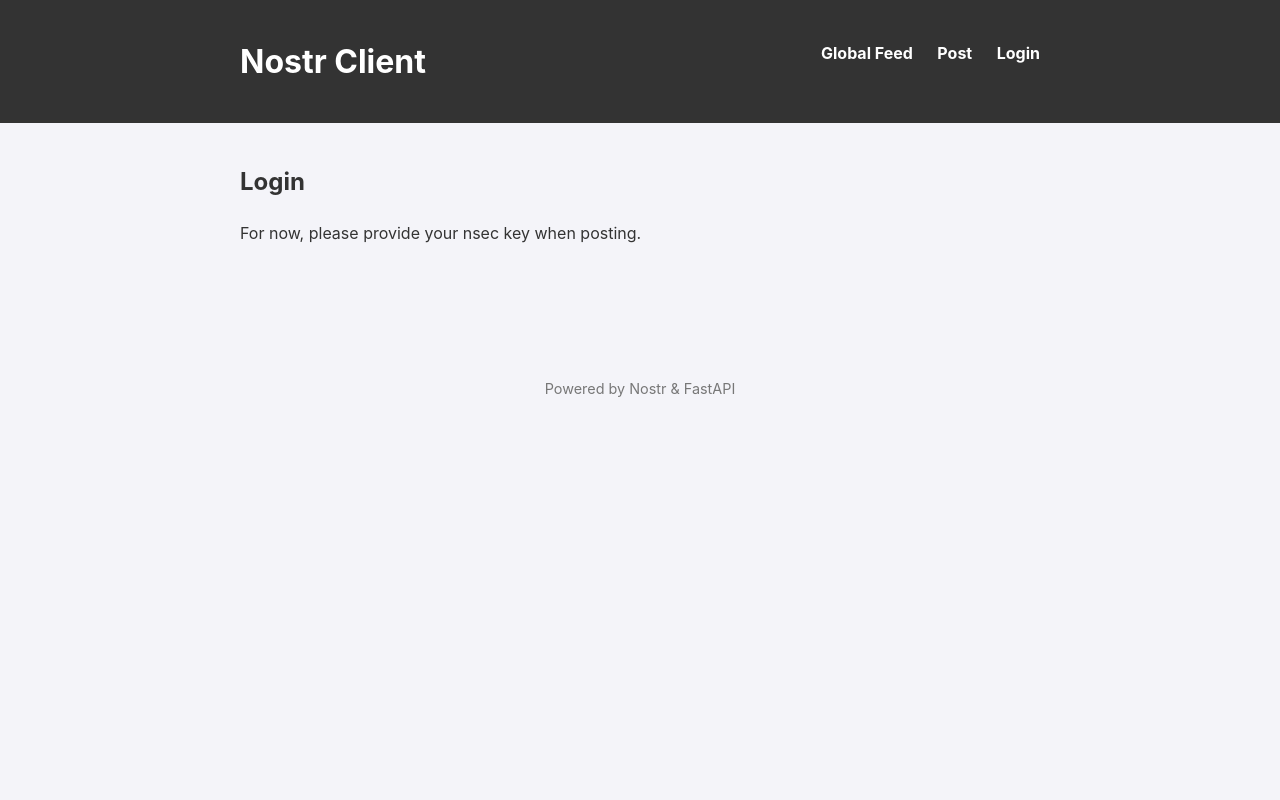
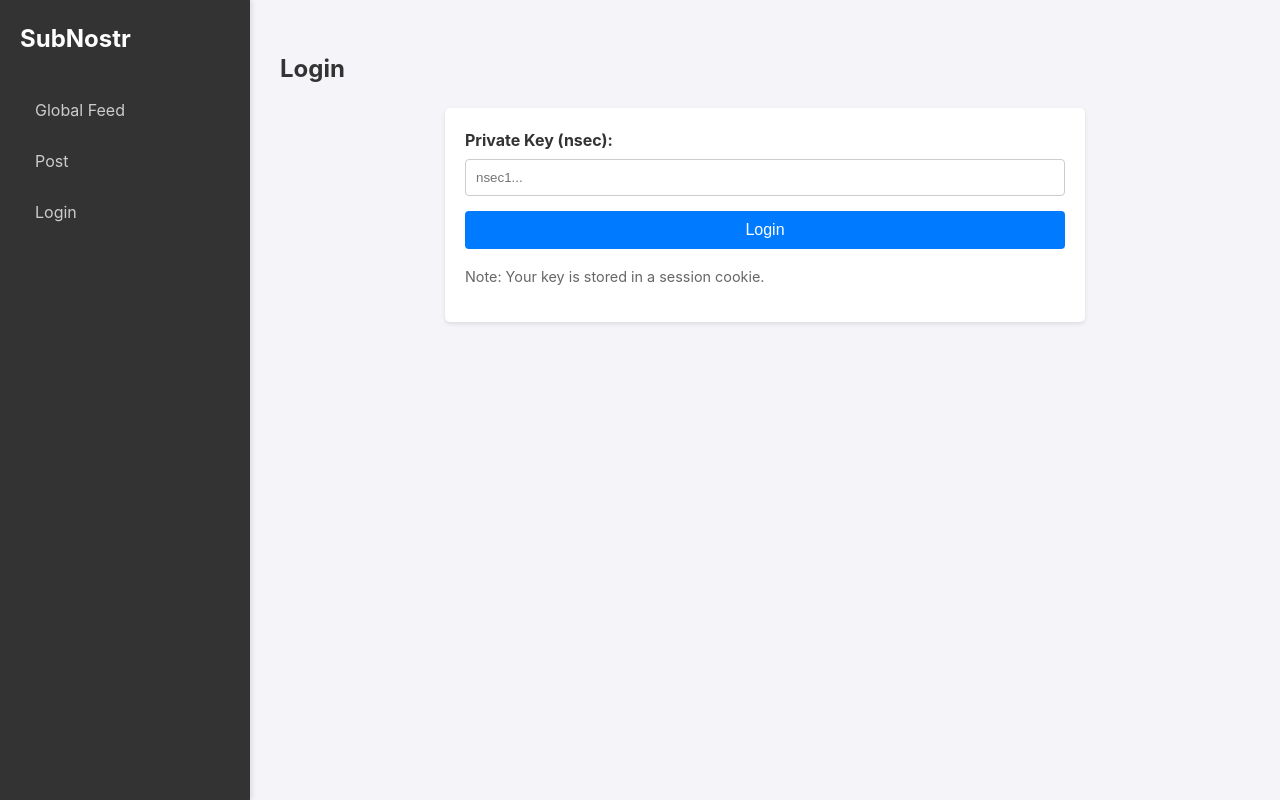
Before and after one commit to lucianmarin/subnostr, a FastAPI app: page /login in a window 1280 px wide. Run offline with FastAPI, Linux system fonts and the light colour scheme; parts of the project's set-up code (start-up, migrations or seed data) failed here and were passed over.

Commit message:
implement login logout

```diff
--- a/main.py
+++ b/main.py
@@ -1,10 +1,11 @@
-from fastapi import FastAPI, Request, Form
+from fastapi import FastAPI, Request, Form, Response
 from fastapi.templating import Jinja2Templates
 from fastapi.staticfiles import StaticFiles
 from fastapi.responses import RedirectResponse
 from app.nostr_client import nostr_manager
 from nostr_sdk import Keys
 from contextlib import asynccontextmanager
+from typing import Optional
 
 @asynccontextmanager
 async def lifespan(app: FastAPI):
@@ -20,24 +21,67 @@ templates = Jinja2Templates(directory="templates")
 @app.get("/")
 async def index(request: Request):
     events = await nostr_manager.get_global_feed()
-    return templates.TemplateResponse("index.html", {"request": request, "events": events})
+    user_nsec = request.cookies.get("user_nsec")
+    return templates.TemplateResponse("index.html", {
+        "request": request,
+        "events": events,
+        "logged_in": user_nsec is not None
+    })
 
 @app.get("/post")
 async def post_page(request: Request):
-    return templates.TemplateResponse("post.html", {"request": request})
+    user_nsec = request.cookies.get("user_nsec")
+    return templates.TemplateResponse("post.html", {
+        "request": request,
+        "logged_in": user_nsec is not None
+    })
 
 @app.post("/post")
-async def post_submit(request: Request, nsec: str = Form(...), content: str = Form(...)):
+async def post_submit(request: Request, content: str = Form(...), nsec: Optional[str] = Form(None)):
+    user_nsec = nsec or request.cookies.get("user_nsec")
+
+    if not user_nsec:
+        return templates.TemplateResponse("post.html", {
+            "request": request,
+            "error": "Private key (nsec) is required to post.",
+            "logged_in": False
+        })
+
     try:
-        keys = Keys.parse(nsec)
+        keys = Keys.parse(user_nsec)
         await nostr_manager.publish_note(content, keys)
         return RedirectResponse(url="/", status_code=303)
     except Exception as e:
         return templates.TemplateResponse("post.html", {
             "request": request,
-            "error": f"Error publishing note: {str(e)}"
+            "error": f"Error publishing note: {str(e)}",
+            "logged_in": request.cookies.get("user_nsec") is not None
         })
 
 @app.get("/login")
 async def login_page(request: Request):
-    return templates.TemplateResponse("login.html", {"request": request})
+    user_nsec = request.cookies.get("user_nsec")
+    return templates.TemplateResponse("login.html", {
+        "request": request,
+        "logged_in": user_nsec is not None
+    })
+
+@app.post("/login")
+async def login_submit(request: Request, nsec: str = Form(...)):
+    try:
+        Keys.parse(nsec)
+        response = RedirectResponse(url="/", status_code=303)
+        response.set_cookie(key="user_nsec", value=nsec, httponly=True, samesite="lax")
+        return response
+    except Exception as e:
+        return templates.TemplateResponse("login.html", {
+            "request": request,
+            "error": f"Invalid nsec: {str(e)}",
+            "logged_in": False
+        })
+
+@app.get("/logout")
+async def logout():
+    response = RedirectResponse(url="/", status_code=303)
+    response.delete_cookie("user_nsec")
+    return response
--- a/static/style.css
+++ b/static/style.css
@@ -5,45 +5,74 @@ body {
     padding: 0;
     background-color: #f4f4f9;
     color: #333;
+    height: 100vh; /* Full viewport height */
+    overflow: hidden; /* Prevent body scroll, scroll content area instead */
+    min-width: 320px;
 }
 
-.container {
-    width: 90%;
-    max-width: 800px;
-    margin: 0 auto;
-    padding: 20px;
+.app-layout {
+    display: grid;
+    grid-template-columns: 250px 1fr;
+    grid-template-rows: 100vh;
+    height: 100vh;
 }
 
-header {
+/* Sidebar Styles */
+.sidebar {
     background: #333;
     color: #fff;
-    padding: 1rem 0;
+    display: flex;
+    flex-direction: column;
+    padding: 20px;
+    box-shadow: 2px 0 5px rgba(0,0,0,0.1);
+    overflow-y: auto;
 }
 
-header h1 {
-    margin: 0;
-    display: inline-block;
+.sidebar-header h1 {
+    margin: 0 0 30px 0;
+    font-size: 1.5rem;
 }
 
-header h1 a {
+.sidebar-header h1 a {
     color: #fff;
     text-decoration: none;
 }
 
-nav {
-    float: right;
-    margin-top: 5px;
+.sidebar nav {
+    display: flex;
+    flex-direction: column;
+    flex-grow: 1;
 }
 
-nav a {
-    color: #fff;
+.nav-item {
+    color: #ccc;
     text-decoration: none;
-    margin-left: 20px;
-    font-weight: bold;
+    padding: 10px 15px;
+    margin-bottom: 5px;
+    border-radius: 4px;
+    transition: background 0.2s, color 0.2s;
 }
 
+.nav-item:hover {
+    background: rgba(255,255,255,0.1);
+    color: #fff;
+}
+
+/* Main Content Area */
+.content-area {
+    overflow-y: auto; /* Scrollable content */
+    padding: 30px;
+}
+
+/* Helper for content width limitation if needed within main */
+.container {
+    max-width: 800px;
+    margin: 0 auto;
+}
+
+/* Existing Component Styles */
 .feed {
-    margin-top: 20px;
+    margin-top: 0;
 }
 
 .note {
@@ -70,11 +99,13 @@ nav a {
     word-wrap: break-word;
 }
 
-.post-form-container {
+.post-form-container, .login-container {
     background: #fff;
     padding: 20px;
     border-radius: 5px;
     box-shadow: 0 2px 4px rgba(0,0,0,0.1);
+    max-width: 600px;
+    margin: 0 auto; /* Center forms */
 }
 
 .form-group {
@@ -94,7 +125,7 @@ textarea {
     padding: 10px;
     border: 1px solid #ccc;
     border-radius: 4px;
-    box-sizing: border-box; /* Fix padding issue */
+    box-sizing: border-box;
 }
 
 button {
@@ -105,16 +136,59 @@ button {
     cursor: pointer;
     border-radius: 4px;
     font-size: 16px;
+    width: 100%; /* Full width buttons look good in sidebar layout forms */
 }
 
 button:hover {
     background: #0056b3;
 }
 
-footer {
-    text-align: center;
-    margin-top: 40px;
-    padding: 20px;
-    color: #777;
-    font-size: 0.9em;
+/* Responsive adjustments */
+@media (max-width: 768px) {
+    .app-layout {
+        grid-template-columns: 1fr;
+        grid-template-rows: auto 1fr;
+        height: 100vh;
+        overflow: hidden;
+    }
+    .sidebar {
+        padding: 10px 15px;
+        box-shadow: 0 2px 5px rgba(0,0,0,0.1);
+        z-index: 10;
+    }
+    .sidebar-header h1 {
+        margin: 0 0 10px 0;
+        font-size: 1.2rem;
+        text-align: center;
+    }
+    .sidebar nav {
+        flex-direction: row;
+        justify-content: center;
+        gap: 10px;
+    }
+    .nav-item {
+        padding: 8px 12px;
+        margin-bottom: 0;
+        font-size: 0.9rem;
+    }
+    .content-area {
+        padding: 15px;
+        overflow-y: auto;
+    }
+    .post-form-container, .login-container {
+        width: 100%;
+        padding: 15px;
+        box-sizing: border-box;
+    }
 }
+
+/* Specific tweaks for very small screens */
+@media (max-width: 400px) {
+    .sidebar nav {
+        gap: 5px;
+    }
+    .nav-item {
+        padding: 6px 10px;
+        font-size: 0.85rem;
+    }
+}
--- a/templates/base.html
+++ b/templates/base.html
@@ -7,25 +7,25 @@
     <link rel="stylesheet" href="/static/style.css">
 </head>
 <body>
-    <header>
-        <div class="container">
-            <h1><a href="/">Nostr Client</a></h1>
+    <div class="app-layout">
+        <aside class="sidebar">
+            <div class="sidebar-header">
+                <h1><a href="/">SubNostr</a></h1>
+            </div>
             <nav>
-                <a href="/">Global Feed</a>
-                <a href="/post">Post</a>
-                <a href="/login">Login</a>
+                <a href="/" class="nav-item">Global Feed</a>
+                <a href="/post" class="nav-item">Post</a>
+                {% if logged_in %}
+                    <a href="/logout" class="nav-item">Logout</a>
+                {% else %}
+                    <a href="/login" class="nav-item">Login</a>
+                {% endif %}
             </nav>
-        </div>
-    </header>
+        </aside>
 
-    <main class="container">
-        {% block content %}{% endblock %}
-    </main>
-
-    <footer>
-        <div class="container">
-            <p>Powered by Nostr & FastAPI</p>
-        </div>
-    </footer>
+        <main class="content-area">
+            {% block content %}{% endblock %}
+        </main>
+    </div>
 </body>
 </html>
--- a/templates/login.html
+++ b/templates/login.html
@@ -1,9 +1,20 @@
 {% extends "base.html" %}
 
 {% block content %}
+    <h2>Login</h2>
     <div class="login-container">
-        <h2>Login</h2>
-        <p>For now, please provide your nsec key when posting.</p>
-        <!-- Future: Implement saving key to session/cookie -->
+        <form action="/login" method="post">
+            <div class="form-group">
+                <label for="nsec">Private Key (nsec):</label>
+                <input type="password" id="nsec" name="nsec" required placeholder="nsec1...">
+            </div>
+            {% if error %}
+                <p style="color: red;">{{ error }}</p>
+            {% endif %}
+            <button type="submit">Login</button>
+        </form>
+        <p style="margin-top: 1rem; font-size: 0.9rem; color: #666;">
+            Note: Your key is stored in a session cookie.
+        </p>
     </div>
 {% endblock %}
```
Also changed, not shown: plan.md (+2 -2 lines), templates/post.html (+13 -2 lines).
